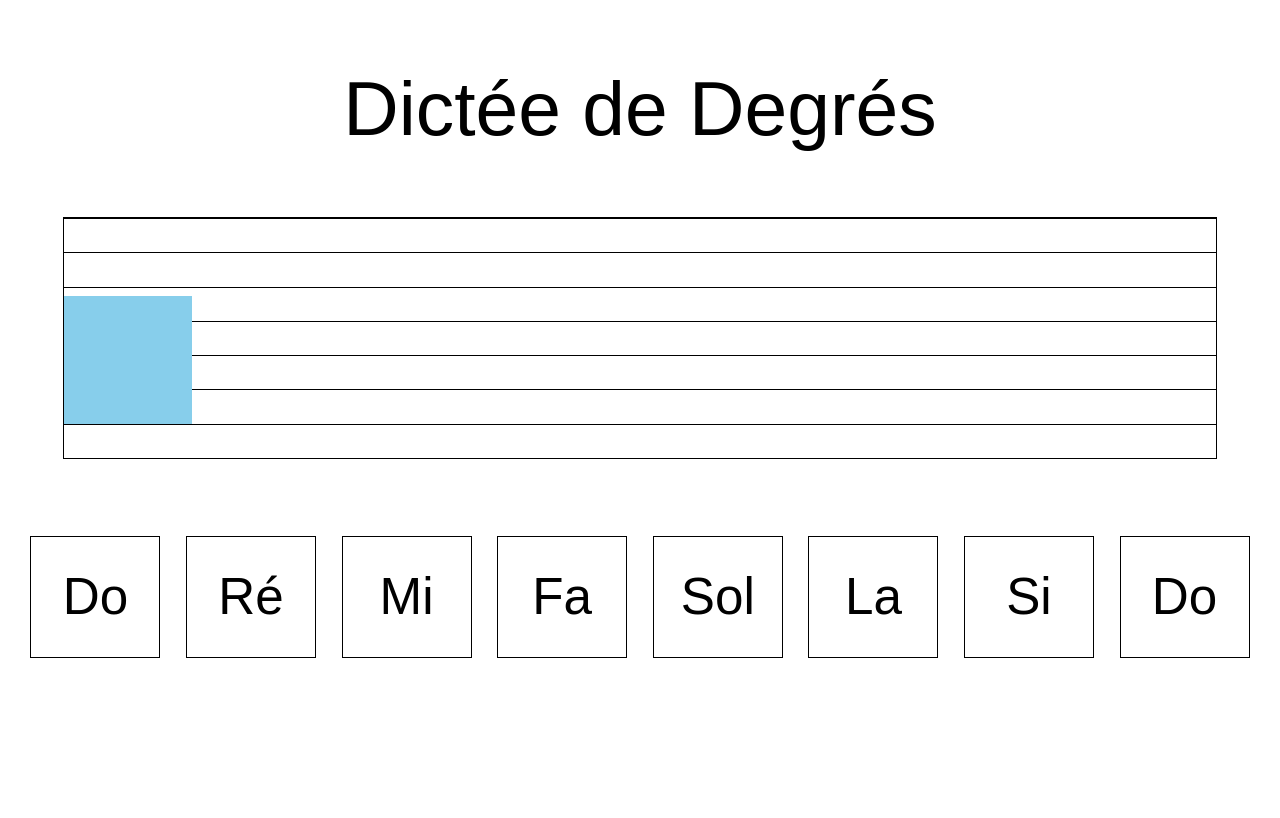
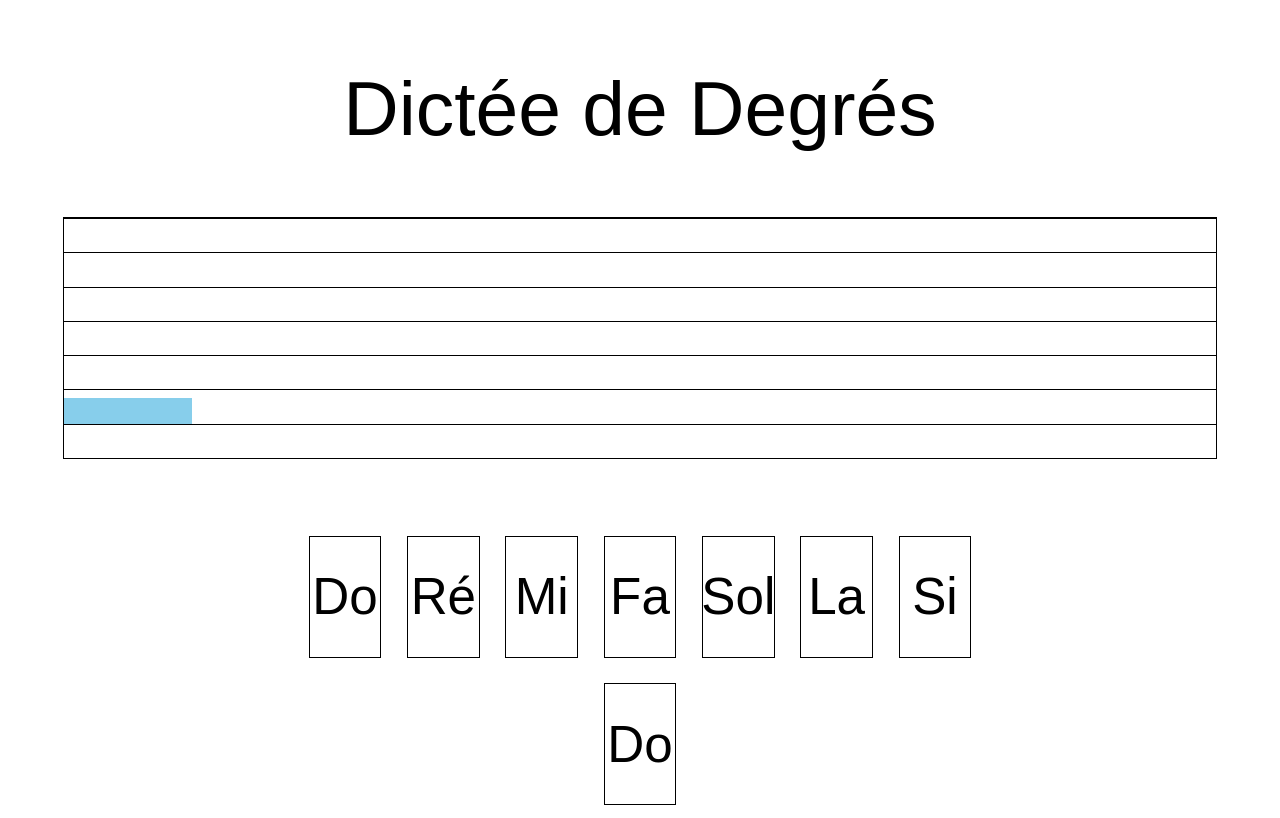
Before and after one commit to fmbourgogne/DicteeDegres, a plain HTML site: page index.html in a window 1280 px wide. Both pictures are taken after a click on the element "Ré". Drawn offline with Linux system fonts and the light colour scheme.

Commit message:
Update style.css

```diff
--- a/style.css
+++ b/style.css
@@ -22,7 +22,7 @@ body {
 
 .note-block {
     width: 10vw;
-    height: 10vw;
+    height: 2vw;
     margin-right: 1vw;
     background-color: skyblue;
     position: absolute;
@@ -51,7 +51,7 @@ body {
 }
 
 .key {
-    width: 10vw;
+    width: 10%;
     height: 15vh;
     margin: 1vw;
     background-color: white;
```
